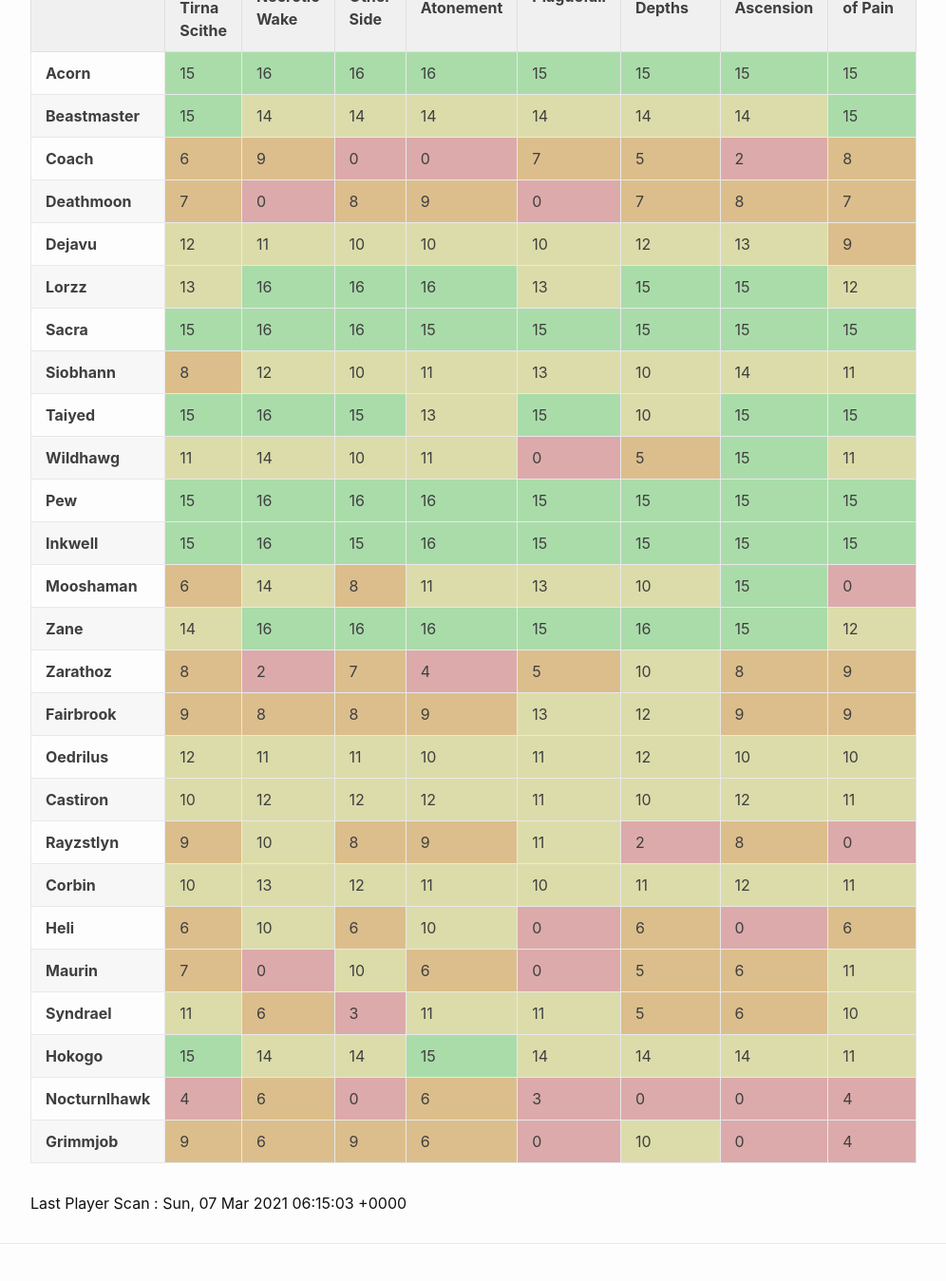
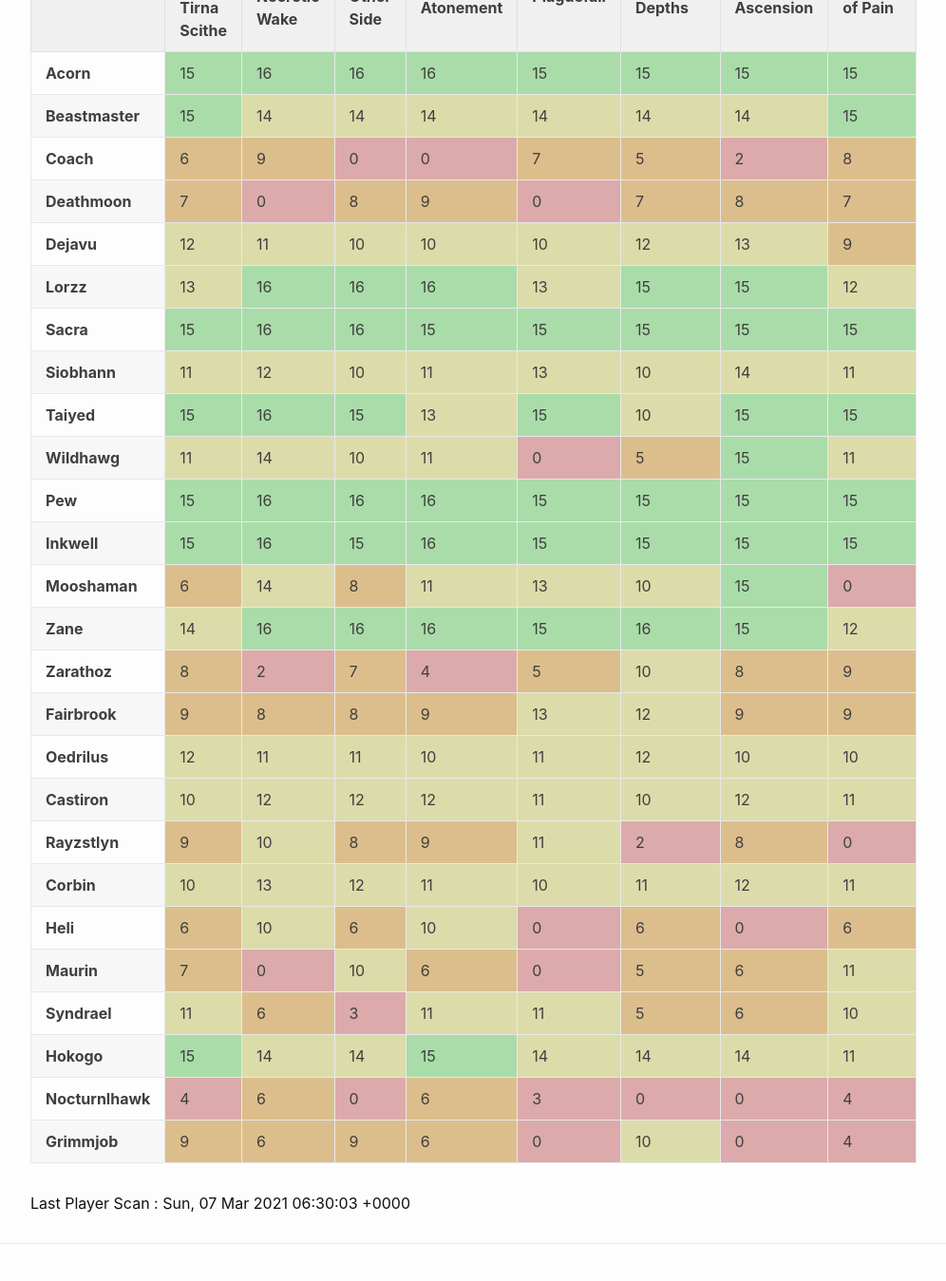
Before and after one commit to eldertribunal/keystonetracker, a Jekyll site: the page built from players.md, in a window 1280 px wide and 1400 px high, scrolled down 206 px. Shown: the top 1349 px of the window at 95% size, without its empty margins (126-1122 px from the left). Built offline with Jekyll 4.4.1, drawn with Linux system fonts in a browser that asks for light colours.

Commit message:
auto scan Sun Mar  7 06:30:40 UTC 2021

```diff
--- a/_data/characters.json
+++ b/_data/characters.json
@@ -499,7 +499,7 @@
     "dungeons": [
       {
         "name": "Mists of Tirna Scithe",
-        "level": 8,
+        "level": 11,
         "id": 375
       },
       {
--- a/_data/players.json
+++ b/_data/players.json
@@ -319,7 +319,7 @@
     "dungeons": [
       {
         "name": "Mists of Tirna Scithe",
-        "level": 8,
+        "level": 11,
         "id": 375
       },
       {
--- a/_data/scanned.json
+++ b/_data/scanned.json
@@ -1,3 +1,3 @@
 {
-  "timestamp": 1615097703
+  "timestamp": 1615098603
 }
```
